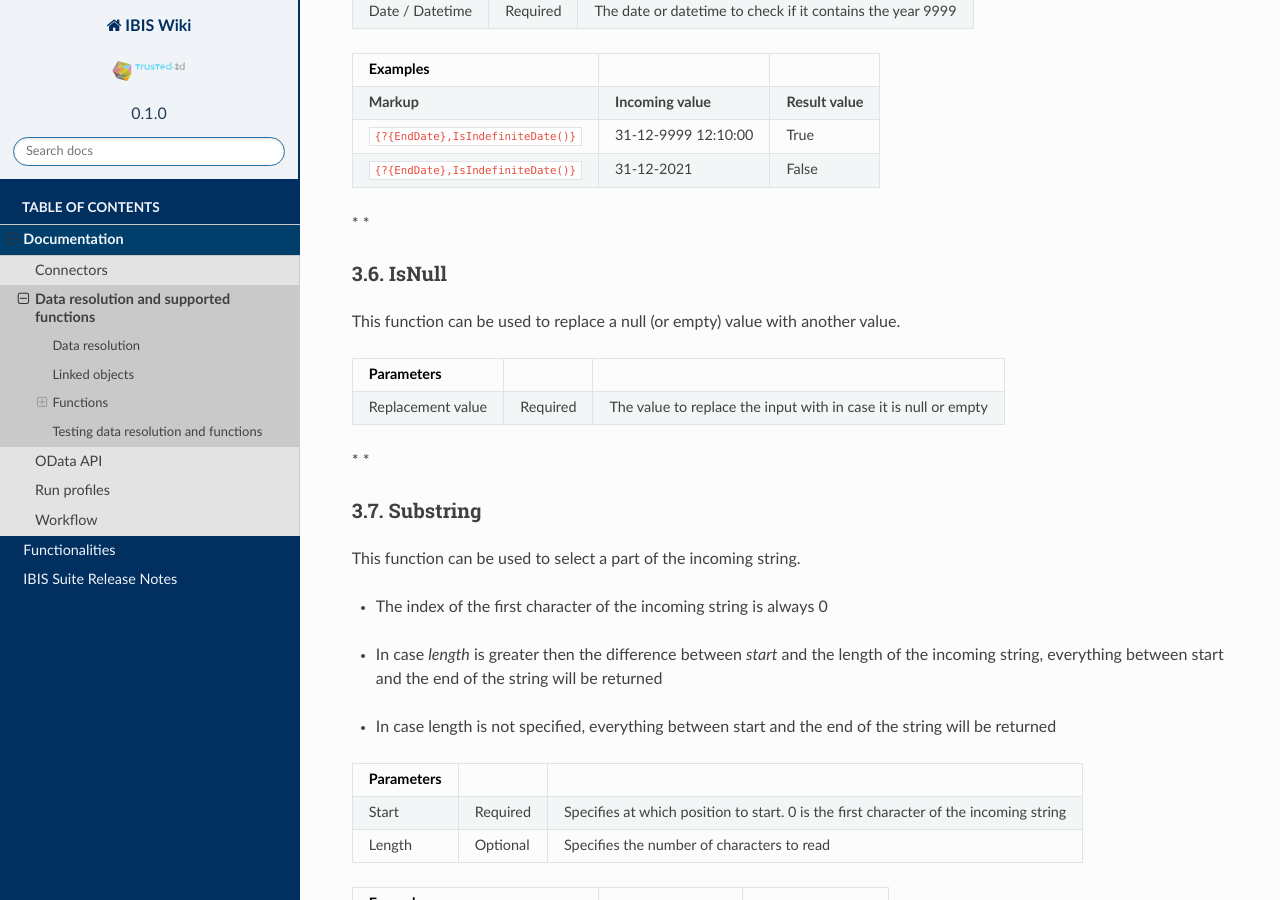
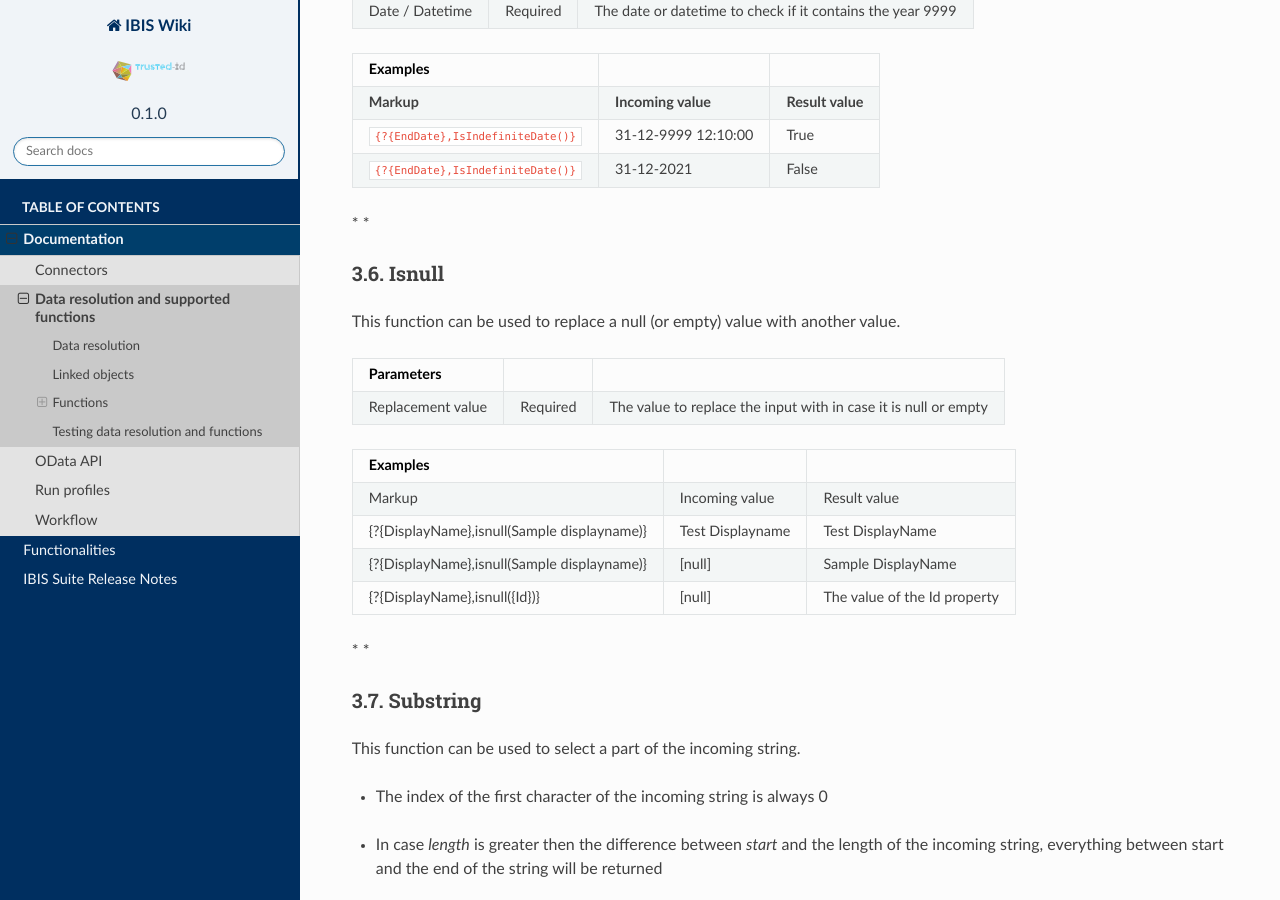
Before and after one commit to Raoulorlando/rtd-tutorial, a Sphinx documentation site: the page built from docs/source/Documentatie/HelpPageDataResolutionAndFunctions.md, in a window 1280 px wide and 900 px high, scrolled down 9037 px. Built offline with Sphinx 7.4.7 and the Read the Docs theme 2.0.0, drawn with Linux system fonts in a browser that asks for light colours; nearby versions of some CDN libraries; some web fonts are replaced; library files that are not in the unit come from our copies; pages that are not in the unit, such as notebooks, are missing from menus.

Commit message:
Added missing examples to function IsNull

```diff
--- a/docs/source/Documentatie/HelpPageDataResolutionAndFunctions.md
+++ b/docs/source/Documentatie/HelpPageDataResolutionAndFunctions.md
@@ -319,7 +319,7 @@ This function checks if a date or datetime field has the year 9999.
 
 * *
 
-### IsNull
+### Isnull
 
 This function can be used to replace a null (or empty) value with
 another value.
@@ -327,6 +327,13 @@ another value.
 |     Parameters    |          |                                                                 |
 |:------------------|:---------|:----------------------------------------------------------------|
 | Replacement value | Required | The value to replace the input with in case it is null or empty |
+
+|                           Examples                      |                                                 |                                                 |
+|:--------------------------------------------------------|:------------------------------------------------|:------------------------------------------------|
+| Markup                                                  | Incoming value                                  | Result value                                    |
+| {?{DisplayName},isnull(Sample displayname)}             | Test Displayname                                | Test DisplayName                                |
+| {?{DisplayName},isnull(Sample displayname)}             | [null]                                          | Sample DisplayName                              |
+| {?{DisplayName},isnull({Id})}                           | [null]                                          | The value of the Id property                    |
 
 * *
 
```
